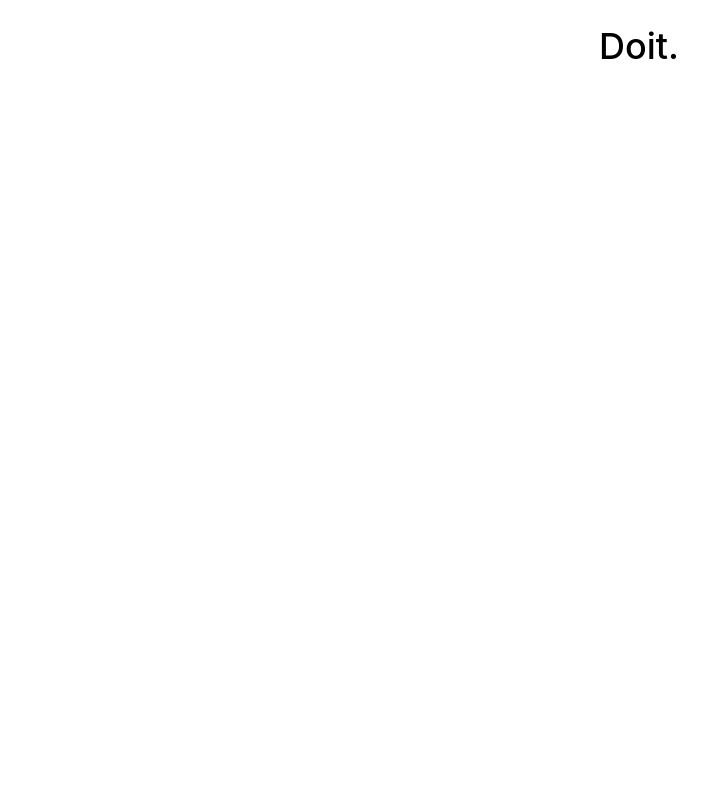
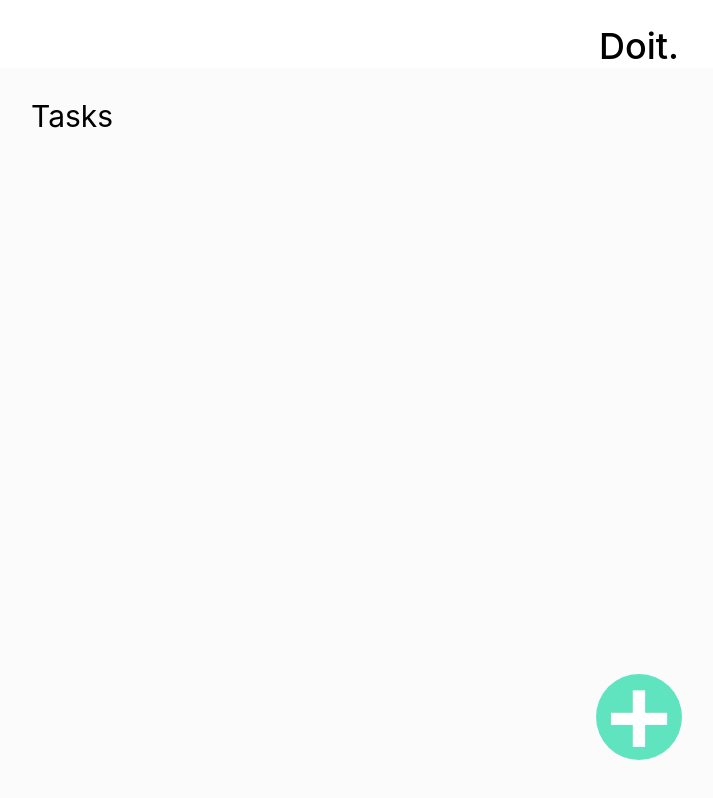
Before and after one commit to SizweMalobola/doit, a React (Create React App) app: page / in a window 1280 px wide. Shown: the top 798 px of the page, without its empty margins (1-714 px from the left). Built offline with nearby package versions, Linux system fonts and the light colour scheme.

Commit message:
Add AddTaskButton component with its style module

```diff
--- a/src/App.js
+++ b/src/App.js
@@ -1,3 +1,4 @@
+import AddTaskButton from "./components/AddTaskButton";
 import Header from "./components/Header";
 import Main from "./components/Main";
 
@@ -6,6 +7,7 @@ function App() {
     <div className="App">
       <Header />
       <Main></Main>
+      <AddTaskButton />
     </div>
   );
 }
--- /dev/null
+++ b/src/components/AddTaskButton.js
@@ -0,0 +1,14 @@
+import React from "react";
+import styles from "./add-task-button.module.css";
+function AddTaskButton() {
+  // this function toggles the display for the form for adding tasks
+  function toggleForm() {}
+
+  return (
+    <button className={styles["task-button"]} onClick={toggleForm}>
+      +
+    </button>
+  );
+}
+
+export default AddTaskButton;
--- a/src/components/Main.js
+++ b/src/components/Main.js
@@ -1,7 +1,11 @@
 import React from "react";
 import styles from "./main-section.module.css";
 function Main() {
-  return <main className={styles["main-section-container"]}></main>;
+  return (
+    <main className={styles["main-section-container"]}>
+      <h3>Tasks</h3>
+    </main>
+  );
 }
 
 export default Main;
--- /dev/null
+++ b/src/components/add-task-button.module.css
@@ -0,0 +1,23 @@
+.task-button {
+  position: fixed;
+  bottom: 5%;
+  width: 86px;
+  height: 86px;
+  border-radius: 100%;
+  border: none;
+  font-size: 7rem;
+  display: flex;
+  justify-content: center;
+  align-items: center;
+  font-weight: 900;
+  background-color: #60e4bf;
+  color: white;
+  left: 50%;
+  transform: translateX(-50%);
+  transition: all 300ms linear;
+}
+.task-button:hover {
+  background-color: #28f7bc;
+  color: rgb(136, 136, 136);
+  cursor: pointer;
+}
--- a/src/components/main-section.module.css
+++ b/src/components/main-section.module.css
@@ -1,2 +1,8 @@
 .main-section-container {
+  margin: 0 auto;
+  width: 95%;
 }
+.main-section-container > h3:first-child {
+  font-size: 30px;
+  font-weight: 400;
+}
--- a/src/index.css
+++ b/src/index.css
@@ -13,3 +13,7 @@ code {
   font-family: source-code-pro, Menlo, Monaco, Consolas, "Courier New",
     monospace;
 }
+.App {
+  background-color: #fbfbfb;
+  min-height: 100vh;
+}
```
